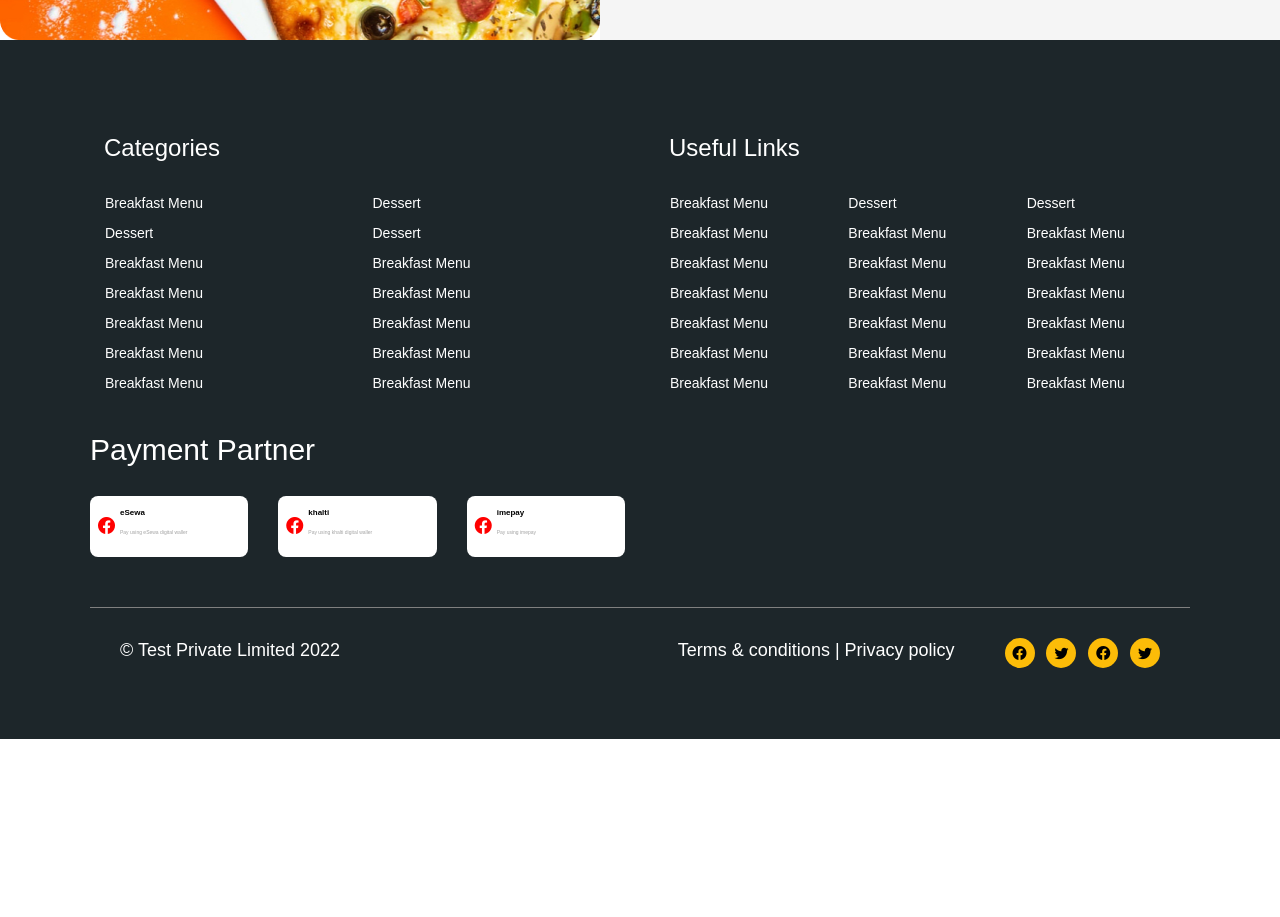
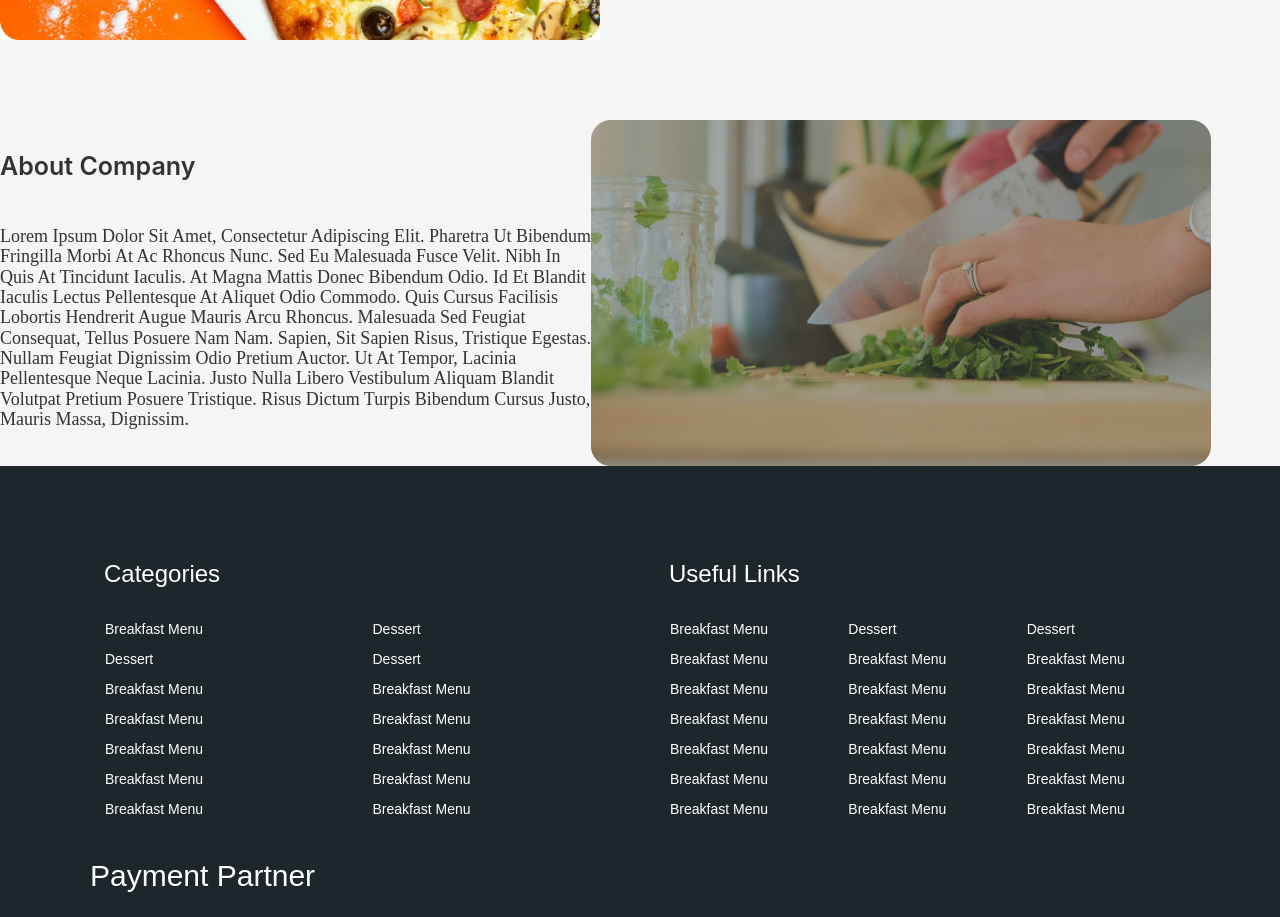
Before and after one commit to aayushdura/swivt-design-app, a React (Create React App) app: page / in a window 1280 px wide. Shown: the part 2540-3457 px from the top of the page. Before the commit the page ends 3279 px from the top, so only its background shows below. Built offline with nearby package versions, Linux system fonts and the light colour scheme.

Commit message:
added about section

```diff
--- a/src/App.tsx
+++ b/src/App.tsx
@@ -5,6 +5,7 @@ import Footer from "./components/Footer/Footer";
 import PopularSection from "./components/PopularSection/PopularSection";
 import classes from "./App.module.scss"
 import PopularDelicacies from "./components/PopularSection/PopularDelicacies";
+import AboutSection from "./components/AboutSection/AboutSection";
 
 function App() {
   return (
@@ -15,6 +16,7 @@ function App() {
         <PopularSection sectionTitle="Breakfast Items" />
         <PopularSection sectionTitle="Drink Items" />
         <PopularDelicacies/>
+        <AboutSection/>
       </div>
       <Footer />
     </div>
--- /dev/null
+++ b/src/components/AboutSection/AboutSection.scss
@@ -0,0 +1,4 @@
+.about-section-wrapper{
+    margin-top:80px;
+    display: flex;
+}
--- /dev/null
+++ b/src/components/AboutSection/AboutSection.tsx
@@ -0,0 +1,17 @@
+import React from "react";
+import TextBlock from "../ReusableBlocks/TextBlock";
+import aboutvideo from "../../Wireframes/aboutvideo.png";
+import "./AboutSection.scss"
+const AboutSection = () => {
+  return (
+    <div className="about-section-wrapper">
+      <TextBlock
+        content="Lorem ipsum dolor sit amet, consectetur adipiscing elit. Pharetra ut bibendum fringilla morbi at ac rhoncus nunc. Sed eu malesuada fusce velit. Nibh in quis at tincidunt iaculis. At magna mattis donec bibendum odio. Id et blandit iaculis lectus pellentesque at aliquet odio commodo. Quis cursus facilisis lobortis hendrerit augue mauris arcu rhoncus. Malesuada sed feugiat consequat, tellus posuere nam nam. Sapien, sit sapien risus, tristique egestas. Nullam feugiat dignissim odio pretium auctor. Ut at tempor, lacinia pellentesque neque lacinia. Justo nulla libero vestibulum aliquam blandit volutpat pretium posuere tristique. Risus dictum turpis bibendum cursus justo, mauris massa, dignissim."
+        title="About Company"
+      />
+      <img src={aboutvideo} />
+    </div>
+  );
+};
+
+export default AboutSection;
```
